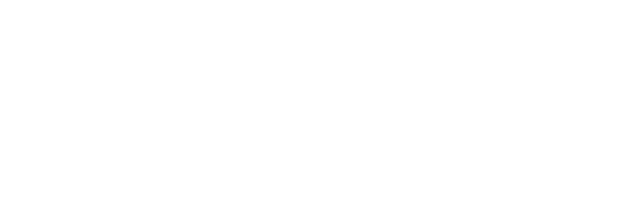
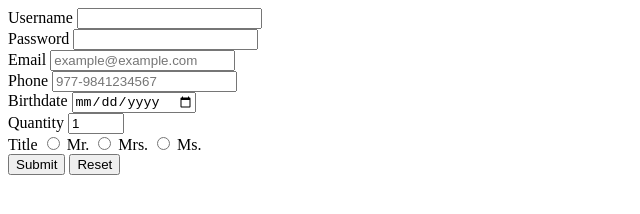
Before and after one commit to ujjwal-27/WAP-Waiver-Exam-Topics, a plain HTML site: page HtmlFormElements/index.html in a window 1280 px wide. Shown: the whole page, without its empty margins (0-640 px from the left). Drawn offline with Linux system fonts and the light colour scheme.

Commit message:
add different input-type fields and buttons in form

```diff
--- a/HtmlFormElements/index.html
+++ b/HtmlFormElements/index.html
@@ -9,6 +9,44 @@
 
 <body>
 
+    <form action="" method="post">
+
+        <label for="username">Username</label>
+        <input type="text" name="username" id="username" maxlength="15" minlength="7"><br>
+
+        <label for="password">Password</label>
+        <input type="text" name="password" id="password" maxlength="15" minlength="7"><br>
+
+        <label for="email">Email</label>
+        <input type="email" id="email" placeholder="example@example.com"><br>
+
+        <label for="phone">Phone</label>
+        <input type="tel" name="phone" id="phone" pattern="[7-9]{3}-[0-9]{10}" placeholder="977-9841234567"><br>
+
+        <label for="birthdate">Birthdate</label>
+        <input type="date" name="birthdate" id="birthdate"><br>
+
+        <label for="quantity">Quantity</label>
+        <input type="number" name="quantity" id="quantity" min="1" max="99" value="1"><br>
+
+        <label for="title">Title</label>
+
+        <input type="radio" name="title" id="mr" value="mr">
+        <label for="mr">Mr.</label>
+
+        <input type="radio" name="title" id="mrs" value="mrs">
+        <label for="mrs">Mrs.</label>
+
+        <input type="radio" name="title" id="ms" value="ms">
+        <label for="ms">Ms.</label>
+
+        <br>
+        <input type="submit" value="Submit">
+        <input type="reset" value="Reset">
+
+    </form>
+
+
 </body>
 
 </html>
```
